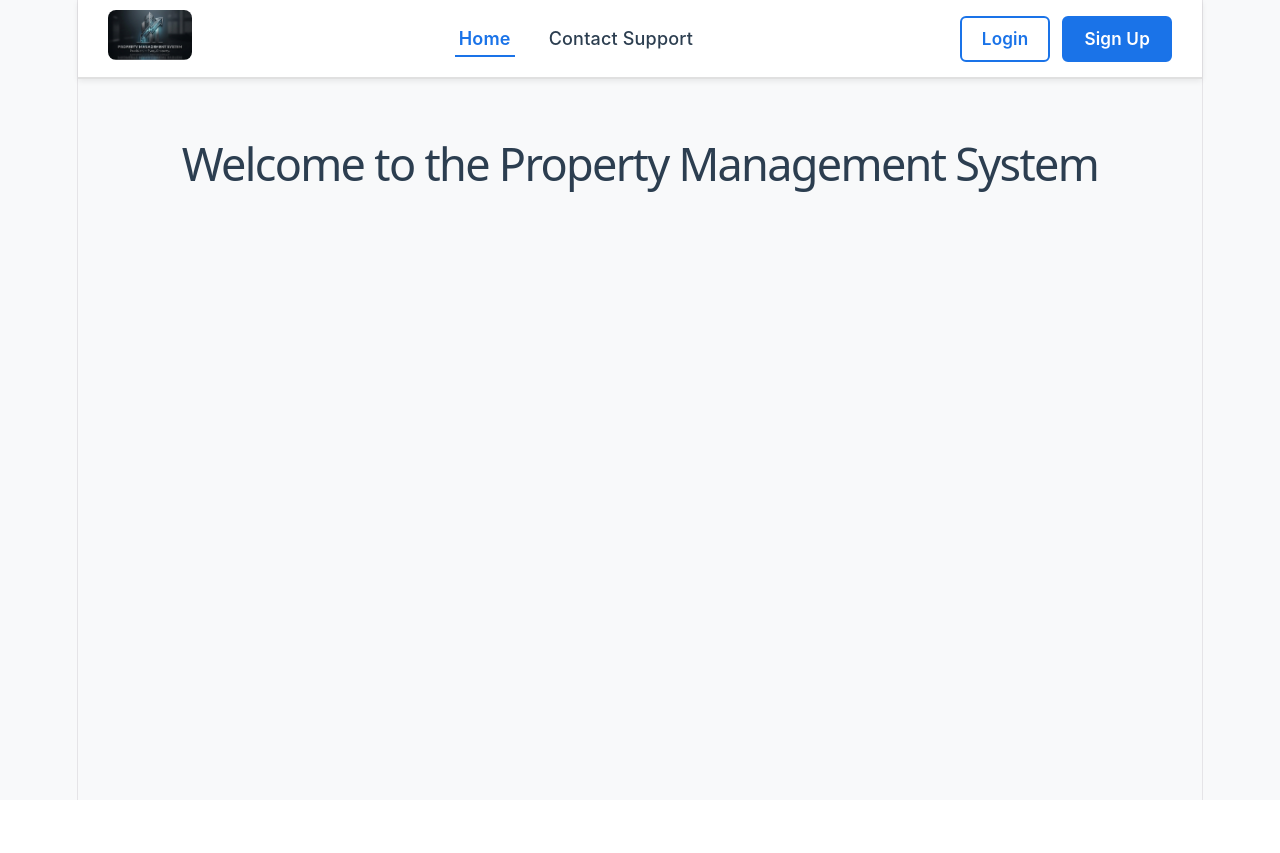
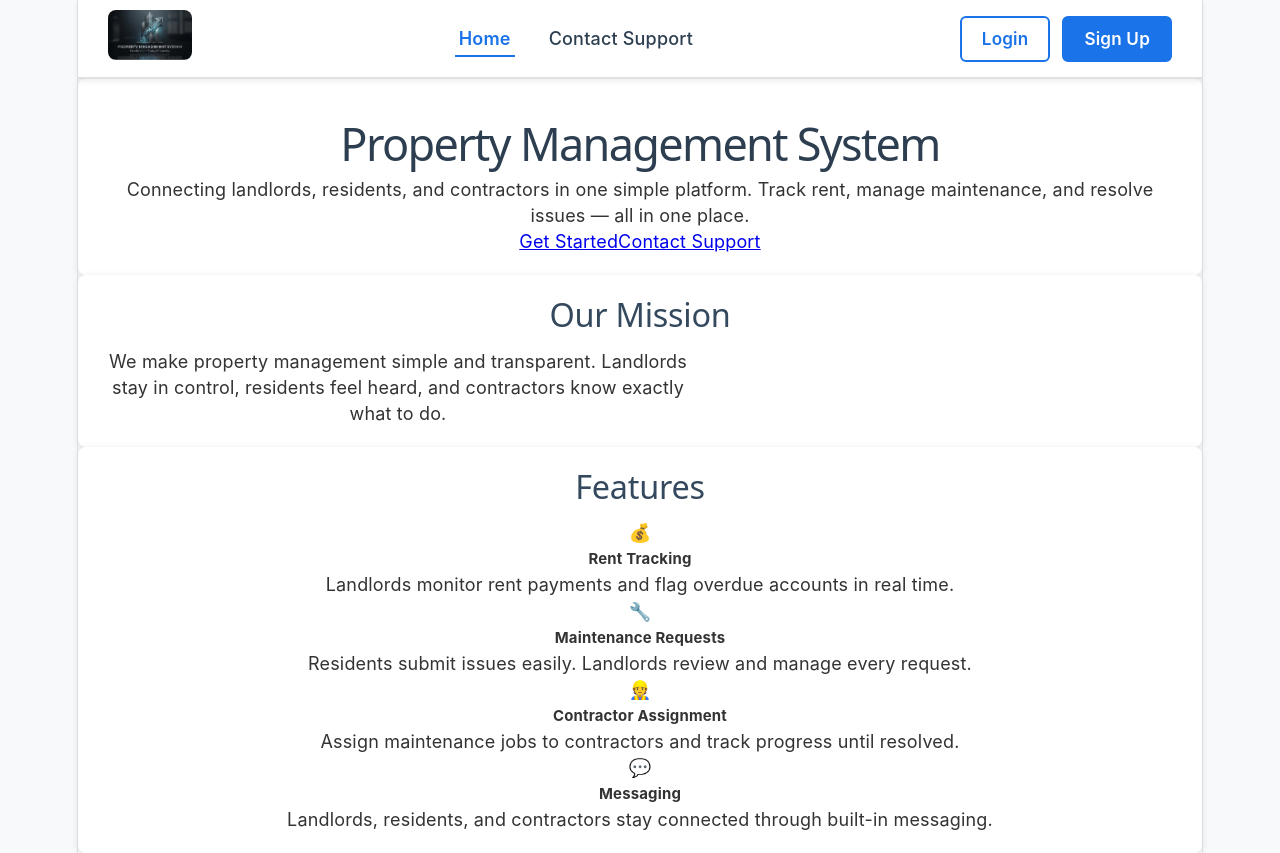
Before and after one commit to T6-W26-COMP231/Property-Management-System, a React app in the folder frontend/: page / in a window 1280 px wide. Before the commit the page ends 800 px from the top, so only its background shows below. Built offline with nearby package versions, Linux system fonts and the light colour scheme; the HTML template or start-up script is replaced by a standard one.

Commit message:
Fixed App.jsx routing to properly render the heroSection component

```diff
--- a/frontend/src/App.jsx
+++ b/frontend/src/App.jsx
@@ -1,9 +1,9 @@
 import { BrowserRouter as Router, Routes, Route } from 'react-router-dom';
 import Navbar from './components/Navbar';
+import HeroSection from './components/HeroSection';
 import './App.css';
 
 
-const Home = () => <main><h1>Welcome to the Property Management System</h1></main>;
 const Contact = () => <main><h1>Contact Support</h1></main>;
 
 function App() {
@@ -15,7 +15,7 @@ function App() {
       <div className="App">
         <Navbar userRole={userRole} />
         <Routes>
-          <Route path="/" element={<Home />} />
+          <Route path="/" element={<HeroSection />} />
           <Route path="/contact" element={<Contact />} />
 
         </Routes>
```
Also changed, not shown: 1 other file (tests, documents, lock files or other folders).
